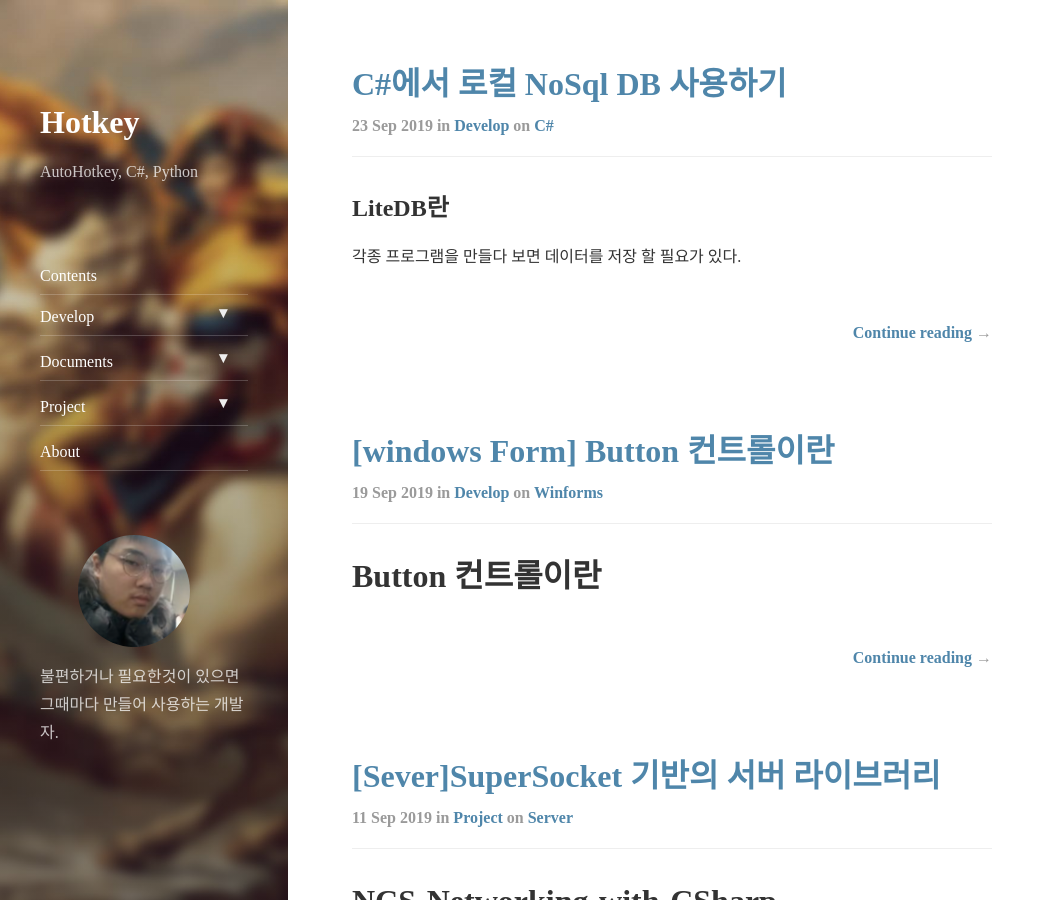
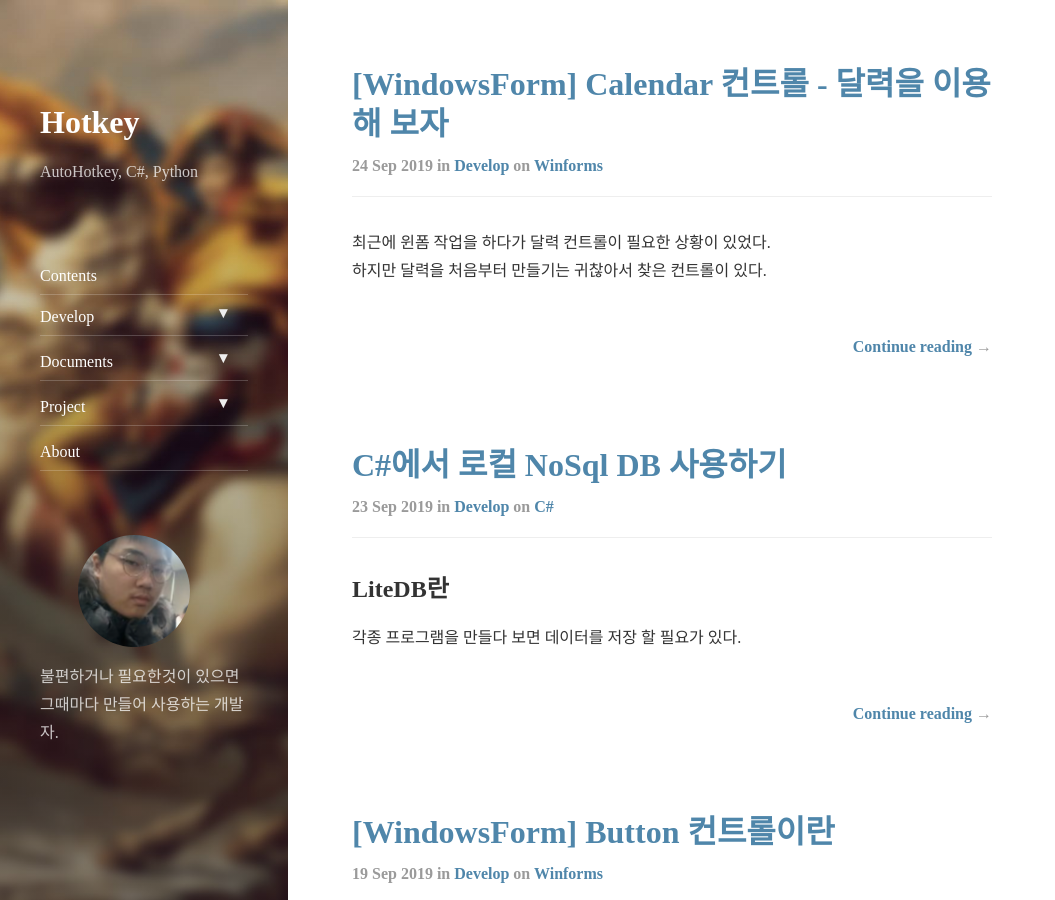
Before and after one commit to Hot-key/hot-key.github.io.old, a Jekyll site: the page built from index.html, in a window 1280 px wide and 900 px high. Shown: the whole window, without its empty margins (0-1055 px from the left). Built offline with Jekyll 4.4.1, drawn with Linux system fonts in a browser that asks for light colours; nearby versions of some CDN libraries; the list of posts is cut into pages by our own code.

Commit message:
2019-09-24

```diff
--- a/_posts/2019-09-19-dev-winforms-button.md
+++ b/_posts/2019-09-19-dev-winforms-button.md
@@ -1,6 +1,6 @@
 ---
 layout: post
-title:  "[windows Form] Button 컨트롤이란"
+title:  "[WindowsForm] Button 컨트롤이란"
 subtitle:   "Button 컨트롤이란"
 categories: develop
 tags: winforms
--- /dev/null
+++ b/_posts/2019-09-24-dev-winforms-calendar.md
@@ -0,0 +1,42 @@
+---
+layout: post
+title:  "[WindowsForm] Calendar 컨트롤 - 달력을 이용해 보자"
+subtitle:   "Button 컨트롤이란"
+categories: develop
+tags: winforms
+---
+
+최근에 윈폼 작업을 하다가 달력 컨트롤이 필요한 상황이 있었다.
+하지만 달력을 처음부터 만들기는 귀찮아서 찾은 컨트롤이 있다.
+
+[Calendar.NET](https://www.codeproject.com/Articles/378900/Calendar-NET)
+
+하지만 내가 원하던 그런 달력이 아니였다.
+그래서 달력을 수정 하기로 했다.
+
+수정된 점
+
+1. 날짜의 클릭이 가능하도록 하며 이벤트를 이용하여 클릭한 날짜를 알 수 있도록 한다.
+2. 다른버튼 (Today) 등의 버튼도 이벤트를 이용하여 클릭 시점을 알 수 있도록 한다.
+3. 선택한 날짜를 강조표시 한다.
+4. 한글이 잘 보이도록 폰트를 조정한다.
+
+이벤트는 사진에서 볼 수 있는 것 처럼
+
+![버튼](/assets/img/dev/winforms/calendar/event.png)
+
+날짜 변경시 호출되는 것 - CalenderDateChange
+달력의 날짜 클릭시 호출되는 것 - DateCalenderClick
+달력의 다음달 버튼(▶) 클릭시 호출되는것 - RightButtonClick
+달력의 이전달 버튼(◀) 클릭시 호출되는것 - LeftButtonClick
+달력의 오늘 클릭시 호출되는 것 - TodayButtonClick
+
+으로 총 5개가 있다.
+
+완성된 모습이다.
+
+![버튼](/assets/img/dev/winforms/calendar/calendar2.gif)
+
+해당 파일의 소스코드는 [github](https://github.com/Hot-key/CalendarNET)에서 볼 수 있다.
+
+다른 수정이 필요하다고 생각하는 부분이 있으면 댓글로 남겨주면 가능한 범위에서 수정을 해 보겠다.
```
Also changed, not shown: assets/img/dev/winforms/calendar/calendar2.gif (added), assets/img/dev/winforms/calendar/event.png (added).
